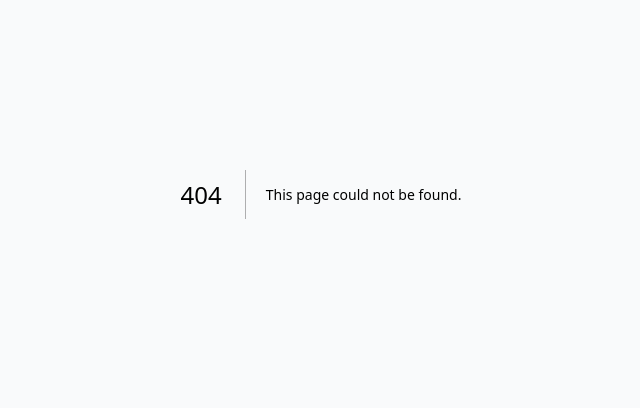
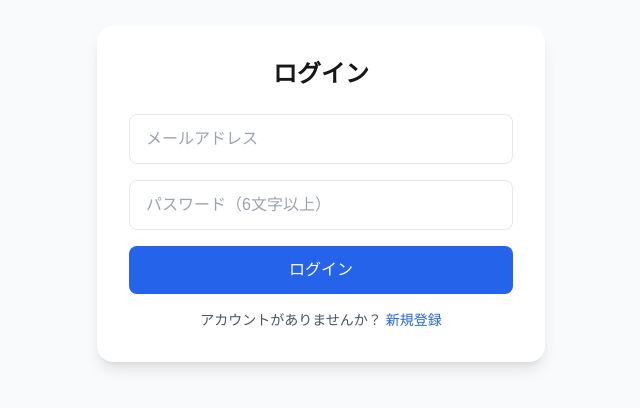
Before and after one commit to mirain11066/nippogen-app, a Next.js app: page /login in a window 1280 px wide. Before the commit this address had no page. Shown: the part 206-614 px from the top of the page, without its empty margins (319-959 px from the left). Built offline with nearby package versions, Linux system fonts and the light colour scheme; no server answers.

Commit message:
Add login page and auth integration

```diff
--- /dev/null
+++ b/app/login/page.tsx
@@ -0,0 +1,90 @@
+"use client";
+import { useState } from "react";
+import { createBrowserClient } from "@supabase/ssr";
+import { useRouter } from "next/navigation";
+
+const supabase = createBrowserClient(
+  process.env.NEXT_PUBLIC_SUPABASE_URL!,
+  process.env.NEXT_PUBLIC_SUPABASE_ANON_KEY!
+);
+
+export default function LoginPage() {
+  const [email, setEmail] = useState("");
+  const [password, setPassword] = useState("");
+  const [isSignUp, setIsSignUp] = useState(false);
+  const [message, setMessage] = useState("");
+  const [loading, setLoading] = useState(false);
+  const router = useRouter();
+
+  const handleSubmit = async (e: React.FormEvent) => {
+    e.preventDefault();
+    setLoading(true);
+    setMessage("");
+
+    if (isSignUp) {
+      const { error } = await supabase.auth.signUp({
+        email,
+        password,
+        options: { emailRedirectTo: `${window.location.origin}/` },
+      });
+      if (error) setMessage(error.message);
+      else setMessage("確認メールを送信しました。メールを確認してください。");
+    } else {
+      const { error } = await supabase.auth.signInWithPassword({
+        email,
+        password,
+      });
+      if (error) setMessage(error.message);
+      else router.push("/");
+    }
+    setLoading(false);
+  };
+
+  return (
+    <div className="min-h-screen bg-gray-50 flex items-center justify-center px-4">
+      <div className="max-w-md w-full bg-white rounded-2xl shadow-lg p-8">
+        <h1 className="text-2xl font-bold text-center mb-6">
+          {isSignUp ? "アカウント作成" : "ログイン"}
+        </h1>
+        <form onSubmit={handleSubmit} className="space-y-4">
+          <input
+            type="email"
+            placeholder="メールアドレス"
+            value={email}
+            onChange={(e) => setEmail(e.target.value)}
+            required
+            className="w-full px-4 py-3 border rounded-lg focus:ring-2 focus:ring-blue-500 outline-none"
+          />
+          <input
+            type="password"
+            placeholder="パスワード（6文字以上）"
+            value={password}
+            onChange={(e) => setPassword(e.target.value)}
+            required
+            minLength={6}
+            className="w-full px-4 py-3 border rounded-lg focus:ring-2 focus:ring-blue-500 outline-none"
+          />
+          <button
+            type="submit"
+            disabled={loading}
+            className="w-full py-3 bg-blue-600 text-white rounded-lg hover:bg-blue-700 disabled:opacity-50"
+          >
+            {loading ? "処理中..." : isSignUp ? "アカウント作成" : "ログイン"}
+          </button>
+        </form>
+        {message && (
+          <p className="mt-4 text-center text-sm text-red-600">{message}</p>
+        )}
+        <p className="mt-4 text-center text-sm text-gray-600">
+          {isSignUp ? "既にアカウントをお持ちですか？" : "アカウントがありませんか？"}
+          <button
+            onClick={() => { setIsSignUp(!isSignUp); setMessage(""); }}
+            className="text-blue-600 hover:underline ml-1"
+          >
+            {isSignUp ? "ログイン" : "新規登録"}
+          </button>
+        </p>
+      </div>
+    </div>
+  );
+}
--- a/components/Header.tsx
+++ b/components/Header.tsx
@@ -1,6 +1,14 @@
 "use client";
 
 import Link from "next/link";
+import { useEffect, useState } from "react";
+import { createBrowserClient } from "@supabase/ssr";
+import { useRouter } from "next/navigation";
+
+const supabase = createBrowserClient(
+  process.env.NEXT_PUBLIC_SUPABASE_URL!,
+  process.env.NEXT_PUBLIC_SUPABASE_ANON_KEY!
+);
 
 interface HeaderProps {
   plan: "free" | "pro";
@@ -9,6 +17,25 @@ interface HeaderProps {
 }
 
 export default function Header({ plan, reportsUsed, reportsLimit }: HeaderProps) {
+  const [email, setEmail] = useState<string | null>(null);
+  const router = useRouter();
+
+  useEffect(() => {
+    const getUser = async () => {
+      const { data: { session } } = await supabase.auth.getSession();
+      if (session?.user?.email) {
+        setEmail(session.user.email);
+      }
+    };
+    getUser();
+  }, []);
+
+  const handleLogout = async () => {
+    await supabase.auth.signOut();
+    setEmail(null);
+    router.push("/login");
+  };
+
   return (
     <header className="bg-white border-b border-gray-200 sticky top-0 z-50">
       <div className="max-w-5xl mx-auto px-4 sm:px-6 h-16 flex items-center justify-between">
@@ -23,6 +50,11 @@ export default function Header({ plan, reportsUsed, reportsLimit }: HeaderProps)
             <span className="font-semibold text-gray-900">{reportsUsed}</span>
             <span className="text-gray-400"> / {reportsLimit} 件</span>
           </div>
+          {plan === "pro" && (
+            <span className="bg-amber-100 text-amber-800 text-xs font-semibold px-3 py-1 rounded-full">
+              PRO
+            </span>
+          )}
           {plan === "free" && (
             <Link
               href="/pricing"
@@ -31,10 +63,23 @@ export default function Header({ plan, reportsUsed, reportsLimit }: HeaderProps)
               Pro にアップグレード
             </Link>
           )}
-          {plan === "pro" && (
-            <span className="bg-amber-100 text-amber-800 text-xs font-semibold px-3 py-1 rounded-full">
-              PRO
-            </span>
+          {email ? (
+            <div className="flex items-center gap-2">
+              <span className="text-xs text-gray-500 hidden sm:inline">{email}</span>
+              <button
+                onClick={handleLogout}
+                className="text-xs text-gray-400 hover:text-red-500 transition-colors"
+              >
+                ログアウト
+              </button>
+            </div>
+          ) : (
+            <Link
+              href="/login"
+              className="text-sm text-brand-600 hover:underline"
+            >
+              ログイン
+            </Link>
           )}
         </div>
       </div>
--- /dev/null
+++ b/lib/supabase-browser.ts
@@ -0,0 +1,6 @@
+import { createBrowserClient } from "@supabase/ssr";
+
+export const supabase = createBrowserClient(
+  process.env.NEXT_PUBLIC_SUPABASE_URL!,
+  process.env.NEXT_PUBLIC_SUPABASE_ANON_KEY!
+);
--- a/package.json
+++ b/package.json
@@ -12,6 +12,7 @@
   "dependencies": {
     "@anthropic-ai/sdk": "^0.39.0",
     "@stripe/stripe-js": "^3.5.0",
+    "@supabase/ssr": "^0.8.0",
     "@supabase/supabase-js": "^2.49.1",
     "next": "14.2.21",
     "react": "^18.3.1",
```
Also changed, not shown: 1 other file (tests, documents, lock files or other folders).
